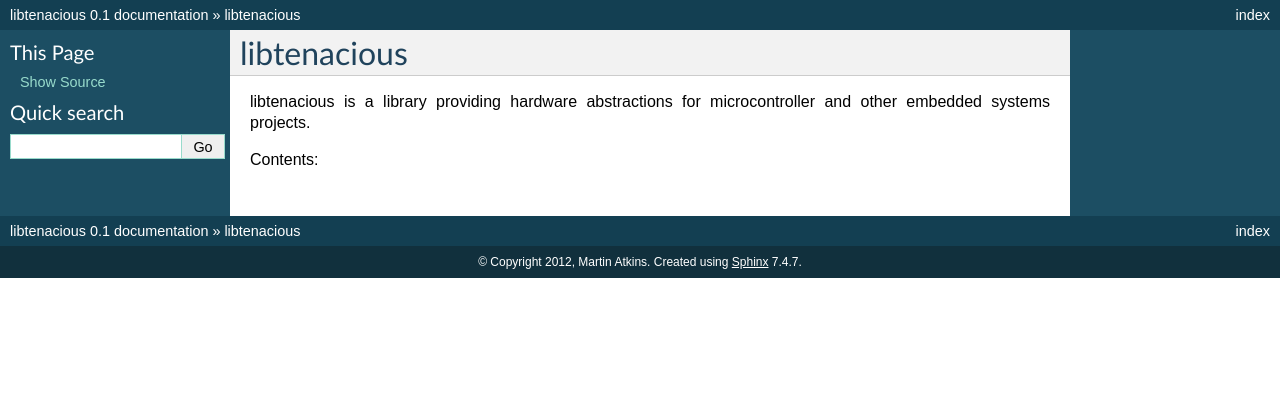
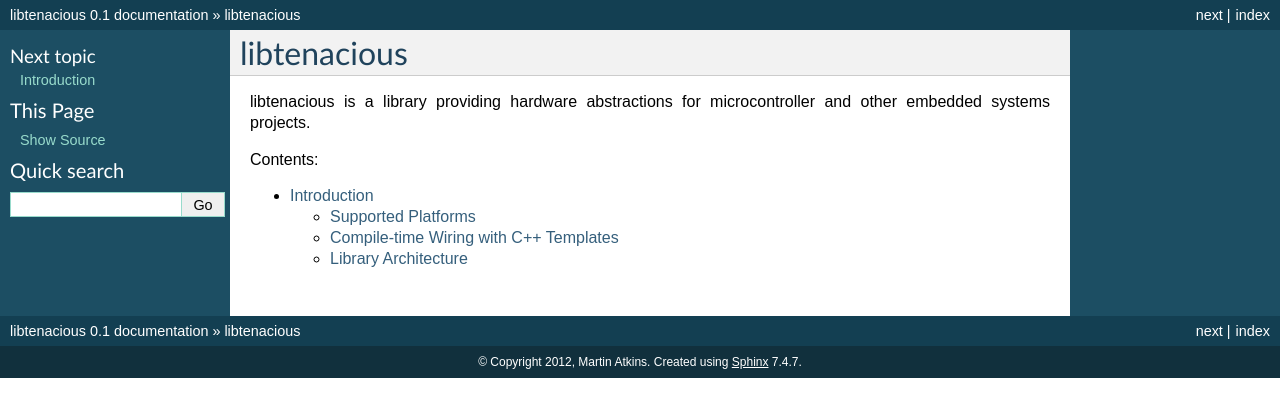
Before and after one commit to apparentlymart/alambre, a Sphinx documentation site: the page built from docs/source/index.rst, in a window 1280 px wide. Shown: the top 417 px of the page. Built offline with Sphinx 7.4.7, drawn with Linux system fonts in a browser that asks for light colours; some of the changed lines change nothing that is shown.

Commit message:
Start writing some introductory docs.

```diff
--- a/docs/source/index.rst
+++ b/docs/source/index.rst
@@ -8,3 +8,5 @@
 
 .. toctree::
    :maxdepth: 2
+
+   intro
--- /dev/null
+++ b/docs/source/intro.rst
@@ -0,0 +1,167 @@
+Introduction
+============
+
+libtenacious is a C++ library for microcontrollers and other embedded systems.
+Its main goal is providing a hardware abstraction allowing drivers to be
+written for a variety of interesting devices and then used across all
+supported platforms. For example, it should be possible to write a driver
+for an Shift Register that speaks SPI and use it with a variety of different
+SPI implementations without modification.
+
+This is achieved by defining standard interfaces for standard buses and then
+providing multiple compatible implementations of these interfaces. On top
+of this we can also provide device-agnostic interfaces for functionality
+provided by different devices so that the application developer can focus
+on the unique functionality of their application rather than the
+low-level details of the particular hardware they have.
+
+All of this must of course be achieved without considerable code or memory
+bloat so that it can be readily used in code running on microcontrollers.
+
+Supported Platforms
+-------------------
+
+The primary target at this time is AVR microcontrollers. This is likely to
+expand to other platforms once the AVR support is fleshed out a bit.
+In principle it should be possible to target any platform supported by
+GCC. Currently no effort is being made to support other C++ compilers,
+since G++ provides some language extensions that are convenient for
+the compile-time wiring techniques this library uses.
+
+The non-hardware-specific parts of the library can also target a Linux
+system to enable unit testing.
+
+Compile-time Wiring with C++ Templates
+--------------------------------------
+
+The usual way to compose objects in C++ is to use run-time polymorphism via
+virtual methods. This allows the precise type of an object to be determined
+at runtime, which makes for a flexible program but has a penalty at runtime
+and prevents certain compiler optimizations that could be performed if
+method calls are bound at compile time.
+
+Since embedded systems do not usually support runtime re-configuration of
+wiring (you don't suddenly switch your LED from GPIO pin 1 to pin 2 while
+the system is running), this library uses C++ Templates as a technique to
+allow composition of objects at compile time. This allows more complete
+program optimization, but does require some additional complexity in the
+initialization code.
+
+The general pattern is that any class that makes use of an interface must
+be declared as a template that is parameterized by the concrete implementation
+of that interface. For example, the interface ``IGpioPin`` describes the
+generic functionality of a general-purpose IO pin, and this can be used
+in the driver for a device that requires two GPIO pins:
+
+.. code-block:: cpp
+
+   template <class OUTPUT_PIN_TYPE, class CLOCK_PIN_TYPE>
+   class SomeDevice {
+     public:
+       OUTPUT_PIN_TYPE *output_pin;
+       CLOCK_PIN_TYPE *clock_pin;
+
+       SomeDevice(OUTPUT_PIN_TYPE *output_pin, CLOCK_PIN_TYPE *clock_pin) {
+           this->output_pin = output_pin;
+           this->clock_pin = clock_pin;
+           output_pin->set_direction(IGpioPin::OUTPUT);
+           clock_pin->set_direction(IGpioPin::OUTPUT);
+       }
+
+       void do_something() {
+           this->output_pin->set();
+           this->clock_pin->set();
+           this->clock_pin->clear();
+           this->output_pin->clear();
+           this->clock_pin->set();
+           this->clock_pin->clear();
+       }
+   }
+
+This can be "wired up" to a pair of GPIO pins on an AVR by passing the types
+of the AVR pins as part of the declaration:
+
+.. code-block:: cpp
+
+   #include <tenacious/system/avr.h>
+
+   SomeDevice<typeof(*avr_system.B1), typeof(*avr_system.B2)>
+       my_device(avr_system.B1, avr_system.B2);
+
+   int main() {
+       my_device.do_something();
+   }
+
+In most cases it's best to use the ``typeof`` operator to automatically
+insert the correct types, since this allows the given variables to have
+their types changed in future without requiring changes to every use
+of those variables.
+
+The extra type declarations in the declaration of ``my_device`` allow the
+compiler to see that AVR GPIO pins are being used and it can then generate
+the optimal code to access these pins: a single machine instruction for
+each call to ``set`` or ``clear``:
+
+.. code-block:: cpp-objdump
+
+   00000000 <main>:
+      0:    29 9a       sbi	0x05, 1	; 5
+      2:    2a 9a       sbi	0x05, 2	; 5
+      4:    2a 98       cbi	0x05, 2	; 5
+      6:    29 98       cbi	0x05, 1	; 5
+      8:    2a 9a       sbi	0x05, 2	; 5
+      a:    2a 98       cbi	0x05, 2	; 5
+      c:    80 e0       ldi	r24, 0x00	; 0
+      e:    90 e0       ldi	r25, 0x00	; 0
+     10:    08 95       ret
+
+This template-based wiring technique does have a drawback to be aware of:
+each unique set of types used in the template will cause a new copy of
+the ``SomeDevice`` class to be generated, growing the size of the resulting
+binary. In most cases this isn't a big deal since systems often have only
+one instance of each kind of device. If this assumption isn't true for your
+application you may wish to use more traditional virtual methods instead.
+
+Library Architecture
+--------------------
+
+Since this library aims to create a sense of architecture in embedded systems,
+it's worth spending a little time describing the intended architecture.
+
+Embedded systems most often consist of a microcontroller and a set of other
+components which are connected to the microcontroller via some kind of bus.
+
+This leads to the following concerns that this library seeks to separate:
+
+* The *system* is the device on which the program is running. It provides
+  access to the capabilities of the device. For example, the *AVR system*
+  provides convenient access to the GPIO pins, SPI bus and I2C bus of
+  the AVR the code is running on.
+
+* A *device* is some kind of equipment connected to the system. Examples of
+  devices include shift registers, LCD screens, keypads, real-time clocks,
+  and so forth.
+
+* A *bus* is a mechanism by which devices connect to the system. Common
+  examples of buses are plain old GPIO, SPI, I2C and UART. Some buses are
+  built in to the system in use. Some buses are implemented in terms of
+  other buses, such as a software ("bit-banging") implementation of SPI written
+  in terms of a GPIO bus. Some buses are provided by external devices that
+  are themselves connected via a bus, such as GPIO pins on an external
+  shift register connected to the microcontroller with SPI.
+
+* A *capability* is some kind of common purpose provided by many different
+  devices. For example, a graphical LCD and an LED matrix both provide the
+  capability to draw 2D graphics, and a GPS reciever and a real-time clock
+  IC can both tell you the current time.
+
+The most important set of abstractions in this library are those of the
+standard buses, because these in turn allow a device driver to be implemented
+such that it can run on lots of different systems without modification.
+However, capabilities are also interesting to allow an application developer
+to separate the concerns of application behavior (e.g. determining the
+time and showing it on a screen) from the specifics of how that is achieved
+in the underlying hardware (e.g. reading the time from a particular real time
+clock IC and showing it on an array of four seven-segment LED
+displays using a particular LED display driver IC) so that code can more
+easily be re-used between different creations.
```
